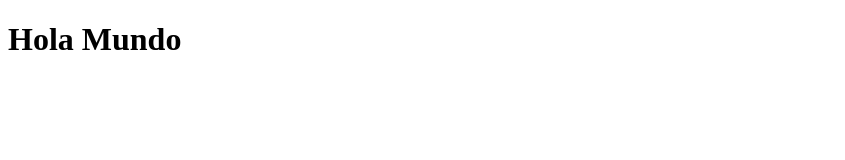
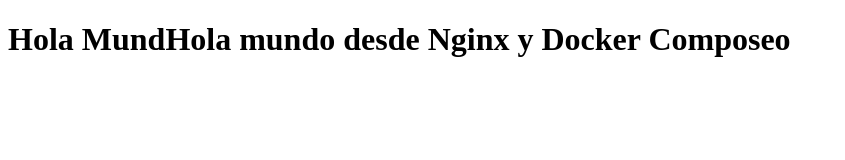
Before and after one commit to FJSaladin/Ejecutar-pag-web-con-docker-usando-Servidor-Web-NginX, a plain HTML site: page src/index.html in a window 1280 px wide. Shown: the whole page, without its empty margins (0-845 px from the left). Drawn offline with Linux system fonts and the light colour scheme.

Commit message:
Update index.html

```diff
--- a/src/index.html
+++ b/src/index.html
@@ -4,6 +4,6 @@
   <title>Hola</title>
 </head>
 <body>
-  <h1>Hola Mundo</h1>
+  <h1>Hola MundHola mundo desde Nginx y Docker Composeo</h1>
 </body>
 </html>
```
